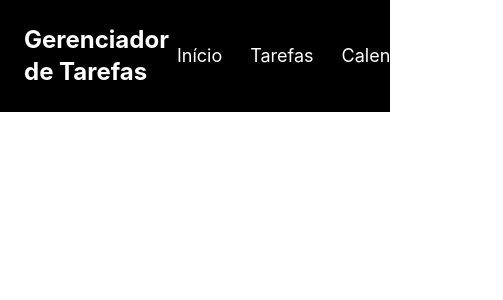
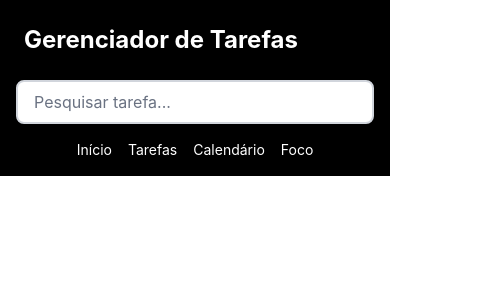
Before and after one commit to EduardoGuzeli/Gerenciador-De-Tarefas, a React (Vite) app: page / in a window 390 px wide. Shown: the top 300 px of the page, 503 px wide, since content can reach past the window. Built offline with nearby package versions, Linux system fonts and the light colour scheme.

Commit message:
feat: Criando e estilizando barra de pesquisa do site

```diff
--- a/src/components/Header.jsx
+++ b/src/components/Header.jsx
@@ -1,18 +1,85 @@
-import {Link} from 'react-router-dom';
+import { useState } from 'react';
+import { Link } from 'react-router-dom';
 
 const Header = () => {
-  return (
 
-      <header className="flex justify-between items-center p-4 bg-black text-white">
-        <h1 className="logo font-bold p-2 text-2xl cursor-pointer text-white ">Gerenciador de Tarefas</h1>
-        <nav className="flex gap-7 text-lg">
-          <Link to="/" className="hover:text-gray-400 hover:uppercase">Início</Link>
-          <Link to="/tasks" className="hover:text-gray-400 hover:uppercase">Tarefas</Link>
-          <Link to="/calendar" className="hover:text-gray-400 hover:uppercase">Calendário</Link>
-          <Link to="/focus" className="hover:text-gray-400 hover:uppercase">Foco</Link>
-        </nav>
-      </header>
-  );
+    const [termo, setTermo] = useState('');
+
+    const tarefas = [
+        'Estudar React',
+        'Estudar JavaScript',
+        'Fazer atividade da FIAP',
+        'Finalizar README',
+        'Praticar CSS',
+        'Fazer exercícios de lógica',
+        'Estudar TypeScript',
+    ];
+
+    const tarefasFiltradas = tarefas.filter((tarefa) =>
+        tarefa.toLowerCase().includes(termo.toLowerCase())
+    );
+
+    return (
+        <header className="flex flex-col md:flex-row md:justify-between md:items-center gap-4 p-4 bg-black text-white">
+
+            <h1 className="logo font-bold p-2 text-2xl cursor-pointer">
+                Gerenciador de Tarefas
+            </h1>
+
+            <div className="relative">
+
+                <input
+                    type="text"
+                    placeholder="Pesquisar tarefa..."
+                    value={termo}
+                    onChange={(e) => setTermo(e.target.value)}
+                   className="w-full md:w-80 px-4 py-2 bg-white text-black border-2 border-gray-300 rounded-lg shadow-md outline-none focus:border-blue-500 placeholder-gray-500"
+                />
+
+                {termo && (
+                    <div className="absolute top-12 left-0 w-full bg-white text-black rounded shadow-lg">
+
+                        {tarefasFiltradas.length > 0 ? (
+                            tarefasFiltradas.map((tarefa, index) => (
+                                <div
+                                    key={index}
+                                    className="px-3 py-2 hover:bg-gray-200 cursor-pointer"
+                                >
+                                    {tarefa}
+                                </div>
+                            ))
+                        ) : (
+                            <div className="px-3 py-2">
+                                Nenhuma tarefa encontrada
+                            </div>
+                        )}
+
+                    </div>
+                )}
+
+            </div>
+
+            <nav className="flex flex-wrap justify-center gap-4 md:gap-7 text-sm md:text-lg">
+                <Link to="/" className="hover:text-gray-400 hover:uppercase">
+                    Início
+                </Link>
+
+                <Link to="/tasks" className="hover:text-gray-400 hover:uppercase">
+                    Tarefas
+                </Link>
+
+                <Link to="/calendar" className="hover:text-gray-400 hover:uppercase">
+                    Calendário
+                </Link>
+
+                <Link to="/focus" className="hover:text-gray-400 hover:uppercase">
+                    Foco
+                </Link>
+
+            </nav>
+
+        </header>
+    );
 };
 
 export default Header;
```
